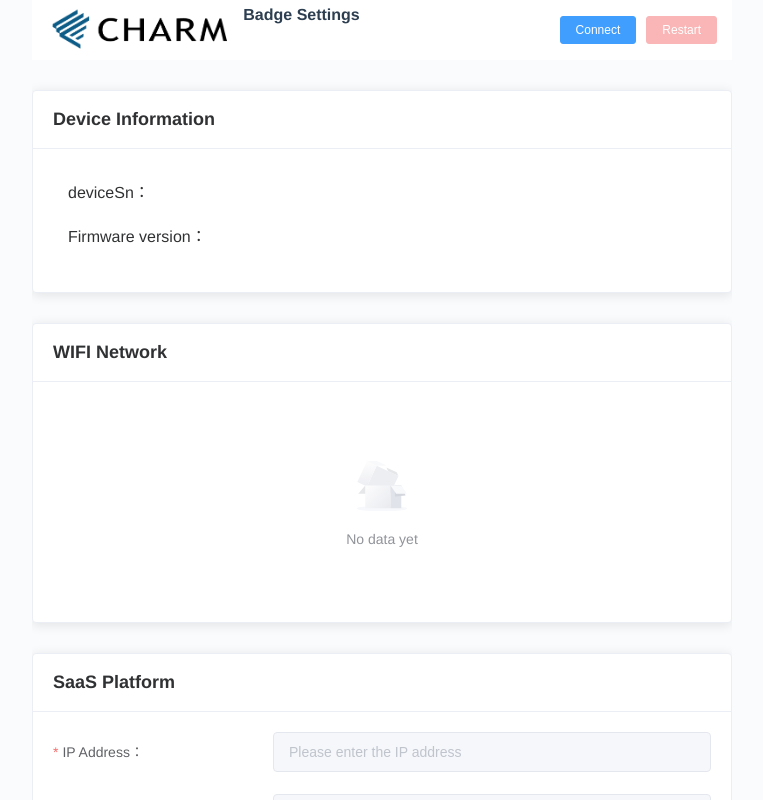
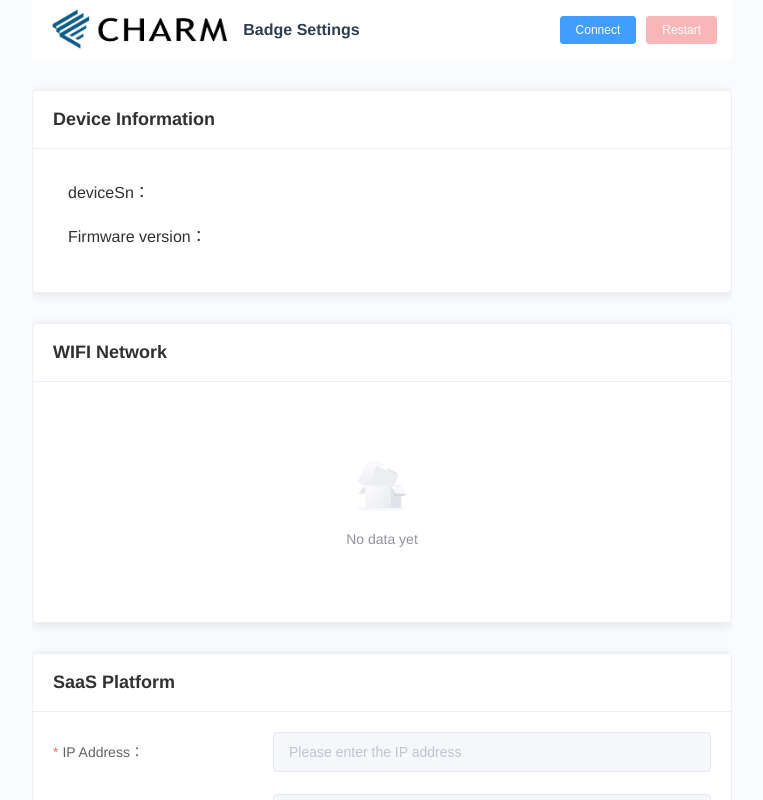
Before and after one commit to yyhSuper/badge-bluetooth-config, a Vue app: page / in a window 1280 px wide. Shown: the top 800 px of the page, without its empty margins (258-1021 px from the left). Built offline with nearby package versions, Linux system fonts and the light colour scheme; what el-select-tree would draw is missing.

Commit message:
更改logo字体大小

```diff
--- a/src/views/index.vue
+++ b/src/views/index.vue
@@ -10,7 +10,7 @@
       <div class="nav">
         <div class="logo-wrap">
           <img src="../assets/img/logo.png" alt="" class="logo">
-          <h1 class="logo">Badge Settings</h1>
+          <h1 class="logo_title"><span>Badge Settings</span></h1>
         </div>
 
         <div class="header-button-wrap">
@@ -1731,11 +1731,15 @@ export default {
   align-items: center;
   flex-direction: row;
 }
-h1.logo {
+h1.logo_title {
   font-size: 16px;
+  display: flex;
+  flex-direction: row;
+  align-items: center;
+  justify-content: center;
 }
 @media (max-width: 768px) {
-  h1.logo {
+  h1.logo_title {
     font-size: 10px;
     white-space: nowrap;
   }
```
